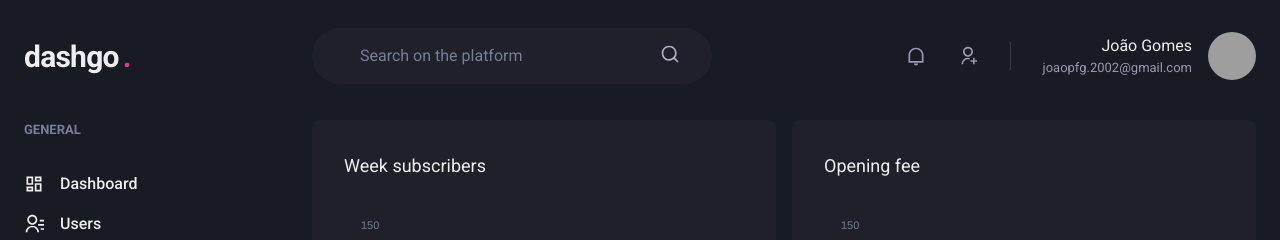
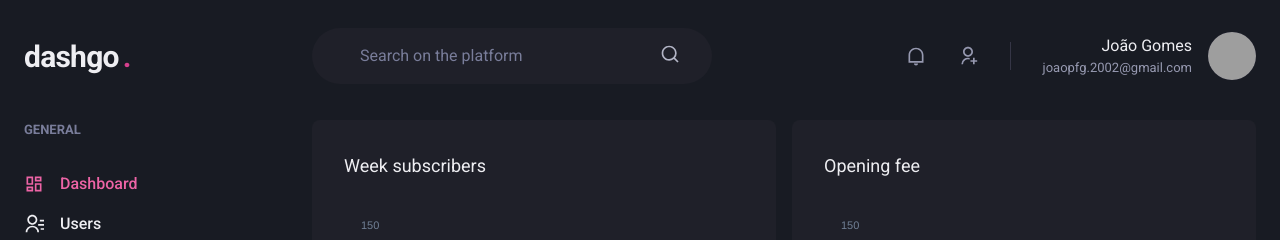
Before and after one commit to JoaoGomes5/dashgo, a Next.js app: page /dashboard in a window 1280 px wide. Shown: the top 240 px of the page. Built offline with nearby package versions, Linux system fonts and the light colour scheme; grey boxes are pictures that could not be loaded.

Commit message:
Active Link logic

```diff
--- /dev/null
+++ b/src/components/ActiveLink.tsx
@@ -0,0 +1,47 @@
+import Link, { LinkProps } from 'next/link';
+import { useRouter } from 'next/router';
+import React, { cloneElement, ReactElement } from 'react';
+
+{/* <Component>
+  ReactNode
+  <Texto> </Texto>
+  asdasda
+  12312
+
+  ReactElement
+  <Texto> </Texto>
+</Component> */}
+
+interface ActiveLinkProps extends LinkProps {
+  children: ReactElement
+  shouldMatchExactHref: boolean
+}
+
+export function ActiveLink({
+  children,
+  shouldMatchExactHref = false,
+  ...rest }: ActiveLinkProps) {
+
+  let isAcitive = false;
+  const { asPath } = useRouter()
+
+  if (shouldMatchExactHref && (asPath === rest.href || asPath === rest.as)) {
+    isAcitive = true
+  }
+
+  if (!shouldMatchExactHref &&
+    (
+      asPath.startsWith(String(rest.href)) ||
+      asPath.startsWith(String(rest.as))
+    )){
+      isAcitive = true
+    }
+
+  return (
+    <Link {...rest}>
+      {cloneElement(children, {
+        color: isAcitive ? 'pink.400' : 'gray.50'
+      })}
+    </Link>
+  );
+}
--- a/src/components/Sidebar/NavLink.tsx
+++ b/src/components/Sidebar/NavLink.tsx
@@ -1,15 +1,19 @@
-import { Icon, Link, LinkProps as ChakraLinkProps, Text } from '@chakra-ui/react';
+import { Icon, Link as ChakraLink, LinkProps as ChakraLinkProps, Text } from '@chakra-ui/react';
 import React, { ElementType } from 'react';
+import { ActiveLink } from '../ActiveLink';
 
 interface NavLinkProps extends ChakraLinkProps {
-  icon: ElementType,
+  icon: ElementType
   text: string
+  href: string
 }
-export function NavLink({ icon , text , ...rest}: NavLinkProps) {
+export function NavLink({ icon , text , href , ...rest}: NavLinkProps) {
   return (
-    <Link display='flex' alignItems='center' {...rest}>
-      <Icon as={icon} fontSize='20' />
-      <Text ml='4' fontWeight='medium'>{text}</Text>
-    </Link>
+    <ActiveLink href={href} passHref>
+      <ChakraLink display='flex' alignItems='center' {...rest}>
+        <Icon as={icon} fontSize='20' />
+        <Text ml='4' fontWeight='medium'>{text}</Text>
+      </ChakraLink>
+    </ActiveLink>
   );
 }
--- a/src/components/Sidebar/SidebarNav.tsx
+++ b/src/components/Sidebar/SidebarNav.tsx
@@ -8,13 +8,13 @@ export function SidebarNav() {
   return (
     <Stack spacing='12' align='flex-start'>
         <NavSection title='GENERAL'>
-            <NavLink icon={RiDashboardLine} text='Dashboard'/>
-            <NavLink icon={RiContactsLine} text='Users'/>
+            <NavLink icon={RiDashboardLine} text='Dashboard' href='/dashboard'/>
+            <NavLink icon={RiContactsLine} text='Users' href='/users'/>
         </NavSection>
 
         <NavSection title='AUTOMIZATION'>
-            <NavLink icon={RiInputMethodLine} text='Forms'/>
-            <NavLink icon={RiGitMergeLine} text='Automation'/>
+            <NavLink icon={RiInputMethodLine} text='Forms' href='/forms'/>
+            <NavLink icon={RiGitMergeLine} text='Automation' href='/automation'/>
       </NavSection>
     </Stack>
   );
--- a/src/pages/users/index.tsx
+++ b/src/pages/users/index.tsx
@@ -1,4 +1,5 @@
 import { Box, Button, Checkbox, Flex, Heading, Icon, Table, Tbody, Td, Text, Th, Thead, Tr, useBreakpointValue } from '@chakra-ui/react';
+import Link from 'next/link';
 import React from 'react';
 import { RiAddLine } from 'react-icons/ri';
 import { Header } from '../../components/Header';
@@ -37,6 +38,7 @@ export default function UserList() {
               Users
             </Heading>
 
+            <Link href='/users/create' passHref>
               <Button
                 as="a"
                 size='sm'
@@ -44,6 +46,7 @@ export default function UserList() {
                 colorScheme='pink'
                 leftIcon={<Icon fontSize='20' as={RiAddLine}/>}
                 >Create new</Button>
+            </Link>
           </Flex>
 
           <Table colorScheme='whiteAlpha'>
```
Also changed, not shown: src/pages/users/create.tsx (+5 -2 lines). Lines whose indentation alone changed are shown as unchanged.
